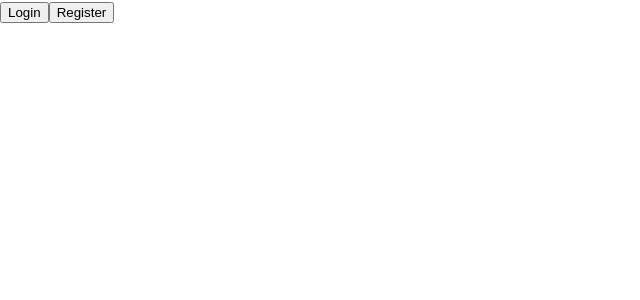
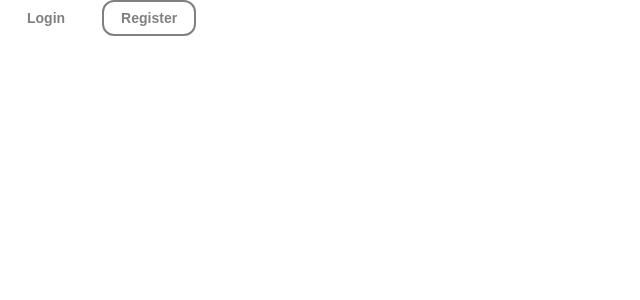
Before and after one commit to winstein27/Intro-section-with-dropdown-navigation---Challenge, a React (Create React App) app: page / in a window 1280 px wide. Shown: the top 300 px of the page, without its empty margins (0-640 px from the left). Built offline with nearby package versions, Linux system fonts and the light colour scheme.

Commit message:
Button component styles

```diff
--- a/src/components/Header/Header.tsx
+++ b/src/components/Header/Header.tsx
@@ -9,7 +9,7 @@ const Header = () => {
       <div></div>
       <div>
         <Button>Login</Button>
-        <Button>Register</Button>
+        <Button variant={'outlined'}>Register</Button>
       </div>
     </header>
   );
--- /dev/null
+++ b/src/components/UI/Button.module.css
@@ -0,0 +1,19 @@
+.btn {
+  padding: 8px 17px;
+  margin: 0px 10px;
+  background-color: #fff;
+  border: none;
+  color: grey;
+  text-align: center;
+  font-weight: bold;
+  font-size: 14px;
+}
+
+.btn:hover {
+  color: #000;
+}
+
+.btn-outlined {
+  border: 2px solid grey;
+  border-radius: 12px;
+}
--- a/src/components/UI/Button.tsx
+++ b/src/components/UI/Button.tsx
@@ -1,11 +1,24 @@
 import React from 'react';
+
+import classes from './Button.module.css';
 
 interface Props {
   children: React.ReactNode;
+  variant?: 'text' | 'outlined';
 }
 
 const Button = (props: Props) => {
-  return <button>{props.children}</button>;
+  return (
+    <button
+      className={
+        classes.btn +
+        ' ' +
+        (props.variant === 'outlined' ? classes['btn-outlined'] : '')
+      }
+    >
+      {props.children}
+    </button>
+  );
 };
 
 export default Button;
```
